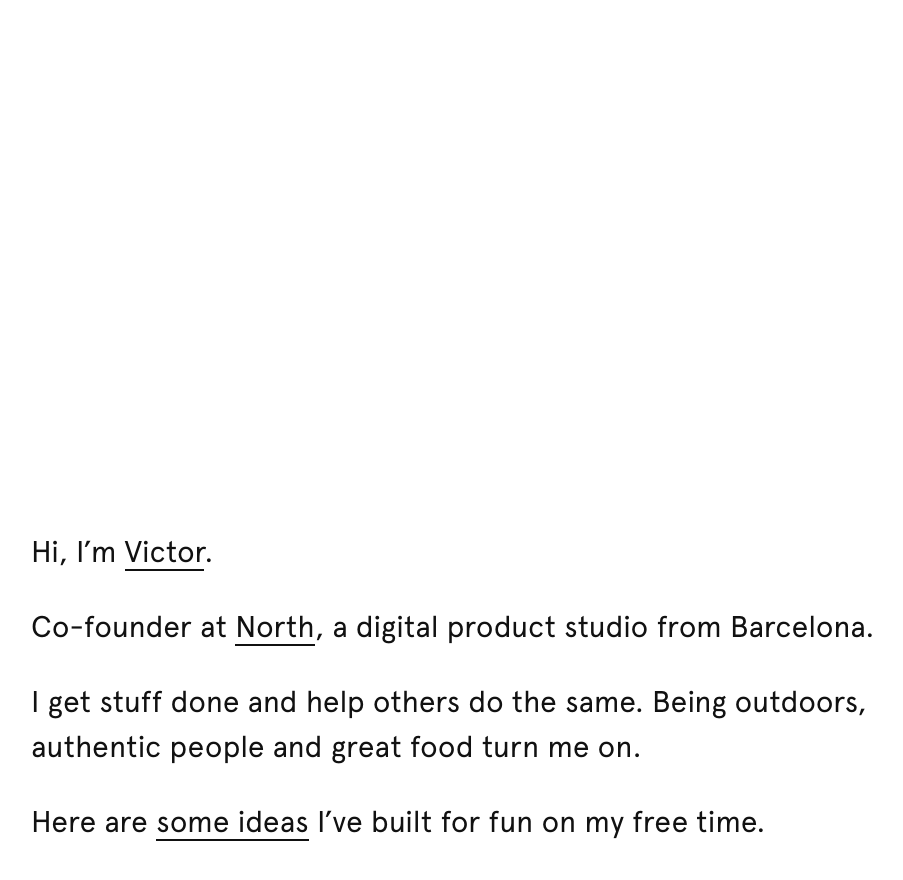
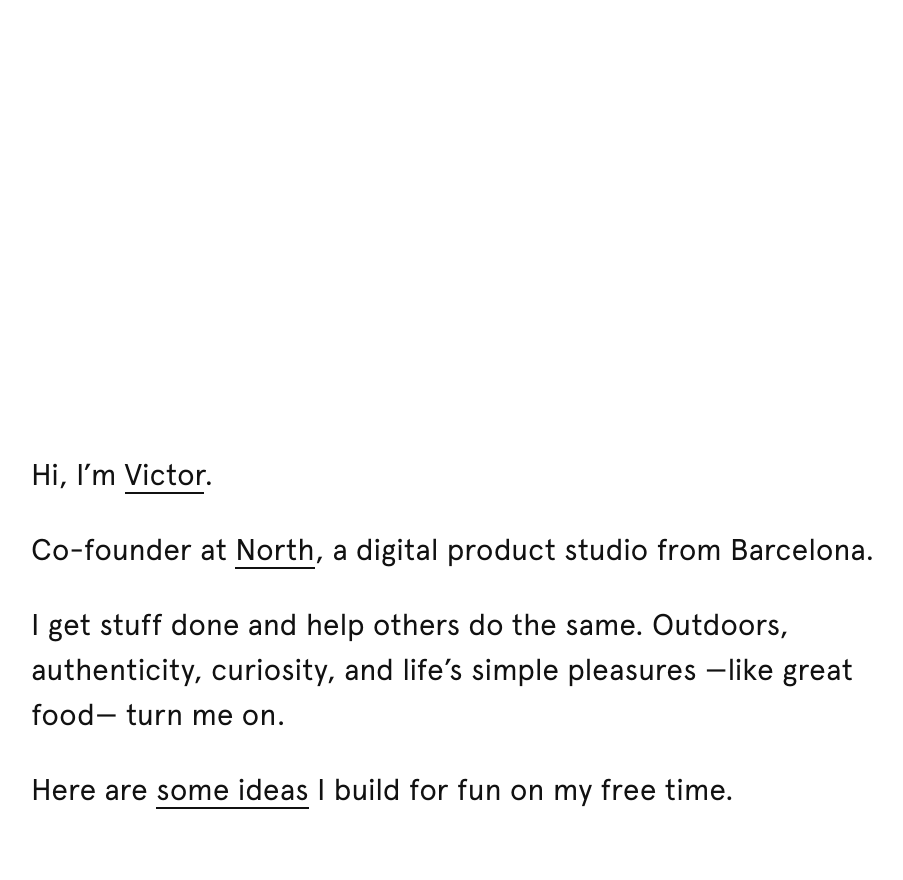
Before and after one commit to vdel26/victordg.com, a Jekyll site: the page built from index.markdown, in a window 1280 px wide. Shown: the top 880 px of the page, without its empty margins (71-974 px from the left). Built offline with Jekyll 4.4.1, drawn with Linux system fonts in a browser that asks for light colours.

Commit message:
mediaquerying for fun and profit

```diff
--- a/index.markdown
+++ b/index.markdown
@@ -6,9 +6,9 @@
 
   Co-founder at <a class="link js-link" target="_blank" href="http://thenorthstudio.com">North</a>, a digital product studio from Barcelona.
 
-  I get stuff done and help others do the same. Being outdoors, authentic people and great food turn me on.
+  I get stuff done and help others do the same. Outdoors, authenticity, curiosity, and life’s simple pleasures &mdash;like great food&mdash; turn me on.
 
-  Here are <a class="link js-link js-link--projects">some ideas</a> I've built for fun on my free time.
+  Here are <a class="link js-link js-link--projects">some ideas</a> I build for fun on my free time.
 projects:
 - title: Veggies in Season
   body: An iOS app to help you eat healthily, by making it easy to know which vegetables
--- a/styles/main.scss
+++ b/styles/main.scss
@@ -87,6 +87,34 @@
   will-change: transform, opacity;
 }
 
+// 5
+@media only screen and (min-device-width : 320px) and (max-device-width : 568px) {
+  .page.home {
+    font-size: 1rem;
+    max-width: 90%;
+  }
+  .home__wrapper {
+    bottom: -15%;
+  }
+}
+
+// 6 & 6+
+@media only screen and (min-device-width : 375px) and (max-device-width : 736px) {
+  .page.home {
+    max-width: 86%;
+  }
+  .home__wrapper {
+    bottom: -8%;
+  }
+}
+
+// desktop
+@media only screen and (min-width: 900px) {
+  .home {
+    font-size: 30px;
+  }
+}
+// desktop
 @media only screen and (min-width: 900px) {
   .home {
     font-size: 30px;
@@ -97,9 +125,12 @@
   max-width: 80%;
 }
 
+//----- contact -----//
+
 .contact {
   display: block;
   margin-top: 2rem;
+  margin-bottom: 2rem;
   font-size: 12px;
   cursor: pointer;
   opacity: 0;
@@ -107,14 +138,6 @@
   transition: 1s opacity $op-slow-in;
   will-change: opacity;
 }
-
-@media only screen and (min-width: 900px) {
-  .contact {
-    font-size: 1rem;
-  }
-}
-
-//----- contact -----//
 
 .is-showing-contact .home__wrapper {
   transform: translate3d(0, -10%, 0);
@@ -154,6 +177,47 @@
 
   .is-touch &:hover {
     color: $lightgrey;
+  }
+}
+
+// 5
+@media only screen and (min-device-width : 320px) and (max-device-width : 568px) {
+  .contact {
+    margin-top: 2rem;
+    margin-bottom: 3rem;
+  }
+  .contact__link {
+    &:first-child:before, &:last-child:after {
+      content: none;
+    }
+
+    &::after {
+      padding: 0 .25rem;
+    }
+  }
+}
+
+// 6 & 6+
+@media only screen and (min-device-width : 375px) and (max-device-width : 736px) {
+  .contact {
+    margin-top: 1rem;
+    margin-bottom: 3rem;
+  }
+  .contact__link {
+    &:first-child:before, &:last-child:after {
+      content: none;
+    }
+
+    &::after {
+      padding: 0 .25rem;
+    }
+  }
+}
+
+// desktop
+@media only screen and (min-width: 900px) {
+  .contact {
+    font-size: 1rem;
   }
 }
 
```
Also changed, not shown: other parts of index.markdown (+1 -1 lines).
